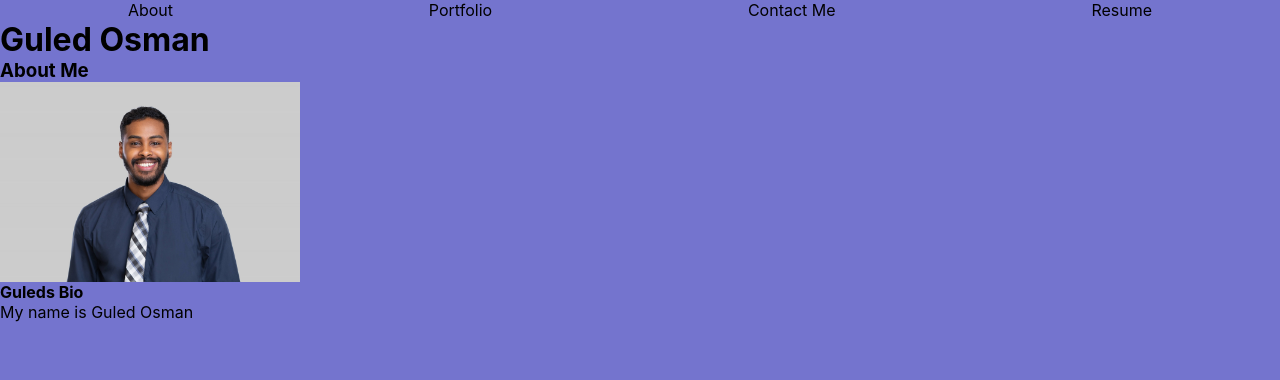
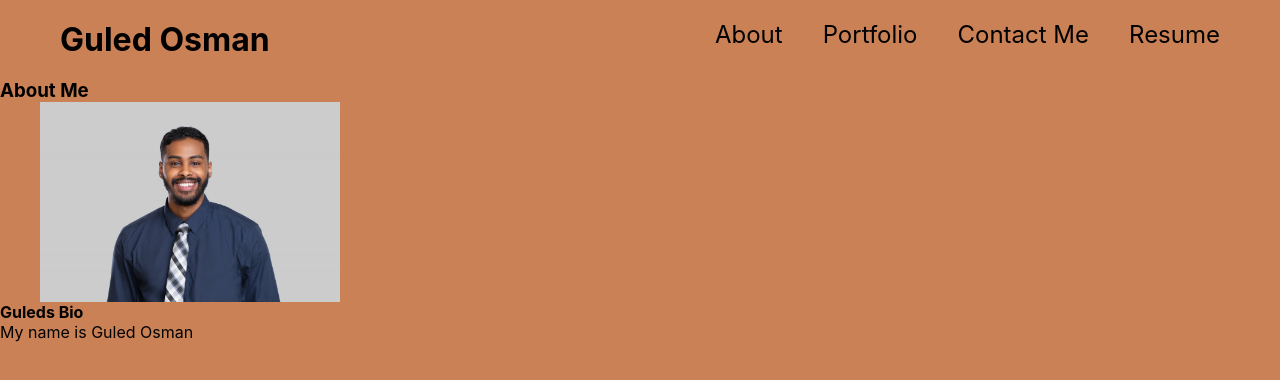
Before and after one commit to ItzGuled/react-portfolio, a React (Create React App) app: page / in a window 1280 px wide. Shown: the top 380 px of the page. Built offline with nearby package versions, Linux system fonts and the light colour scheme.

Commit message:
cleaned up structure

```diff
--- a/src/index.css
+++ b/src/index.css
@@ -1,14 +1,14 @@
 body {
   margin: 0;
-  font-family: -apple-system, BlinkMacSystemFont, 'Segoe UI', 'Roboto', 'Oxygen',
-    'Ubuntu', 'Cantarell', 'Fira Sans', 'Droid Sans', 'Helvetica Neue',
+  font-family: -apple-system, BlinkMacSystemFont, "Segoe UI", "Roboto", "Oxygen",
+    "Ubuntu", "Cantarell", "Fira Sans", "Droid Sans", "Helvetica Neue",
     sans-serif;
   -webkit-font-smoothing: antialiased;
   -moz-osx-font-smoothing: grayscale;
 }
 
 code {
-  font-family: source-code-pro, Menlo, Monaco, Consolas, 'Courier New',
+  font-family: source-code-pro, Menlo, Monaco, Consolas, "Courier New",
     monospace;
 }
 
@@ -22,7 +22,7 @@ code {
 }
 
 body {
-  background-color: rgb(116, 116, 206);
+  background-color: rgb(202, 129, 86);
   text-decoration: none;
 }
 
@@ -31,18 +31,33 @@ body {
   height: 200px;
   width: 300px;
   justify-content: center;
+  margin-left: 40px;
 }
+
 .nav {
   text-decoration: none;
-
 }
 
 .flex {
   display: flex;
   flex-wrap: wrap;
+
 }
 
 ul {
   list-style-type: none;
   justify-content: space-around;
+  padding: 20px 20px;
+  font-size: 1.5rem;
+  float: right;
 }
+
+li {
+  margin-right: 40px;
+}
+
+h1 {
+  font-size: 2rem;
+  padding: 20px 20px;
+  margin-left: 40px;
+}
```
